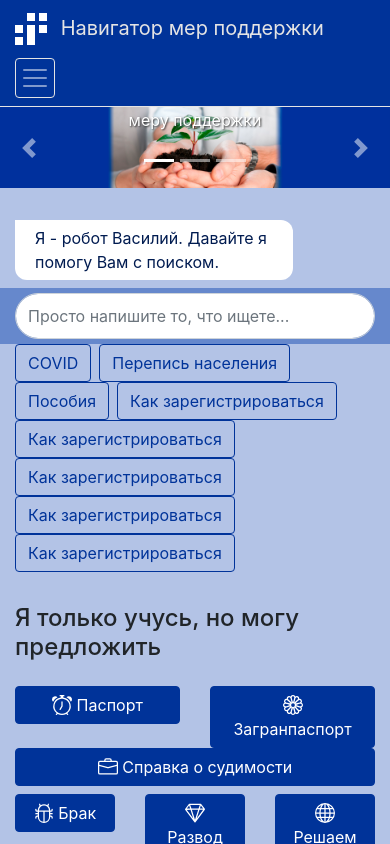
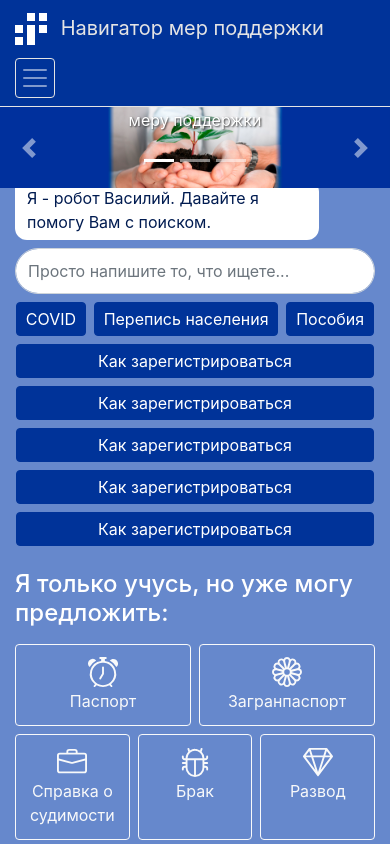
Before and after one commit to Archinsk/40_subsidy_bootstrapvue, a Vue app: page / in a window 390 px wide. Shown: the top 844 px of the page. Built offline with nearby package versions, Linux system fonts and the light colour scheme.

Commit message:
start of flying robot

```diff
--- a/src/components/AnswerLink.vue
+++ b/src/components/AnswerLink.vue
@@ -1,7 +1,5 @@
 <template>
-    <div>
-        <router-link :to="this.link" class="answer-link">{{this.text}}</router-link>
-    </div>
+        <router-link :to="this.link" class="answer-link btn btn-primary">{{this.text}}</router-link>
 </template>
 
 <script>
--- a/src/components/AnswersBlock.vue
+++ b/src/components/AnswersBlock.vue
@@ -1,13 +1,15 @@
 <template>
-    <div class="answer-section row justify-content-end mb-3">
-        <div class="col col-lg-9">
-            <b-button class="mr-2" variant="outline-secondary"
+    <div class="container">
+        <div class="answer-section row justify-content-end">
+            <div class="answers-list col-lg-9">
+                <b-button variant="primary"
                           v-for="item of faq"
                           :key="item.id"
                           @click="$emit('quick-question', item.question)"
                 >
                     {{ item.question }}
                 </b-button>
+            </div>
         </div>
     </div>
 </template>
@@ -33,5 +35,22 @@
 </script>
 
 <style lang="scss" scoped>
+    $gap: 1rem;
+
+    .answers-list {
+        display: flex;
+        flex-wrap: wrap;
+        padding-top: 0.1875rem;
+        padding-left: 0.75rem;
+        padding-right: 0.75rem;
+
+        > * {
+            padding: 0.25em 0.5em;
+            flex-grow: 1;
+            margin-left: $gap/4;
+            margin-right: $gap/4;
+            margin-bottom: $gap/2;
+        }
+    }
 
 </style>
--- /dev/null
+++ b/src/components/Chat.vue
@@ -0,0 +1,39 @@
+<template>
+    <div class="chat">
+        <div class="container">
+            <ChatHeader v-show="isActive" @close-chat="$emit('close-chat')"></ChatHeader>
+            <ChatBoard :isActive="isActive" :isFlying="isFlying" :messages="messages"></ChatBoard>
+            <SearchForm :quest="quest" @add-quest="$emit('add-quest', $event)"
+                        @focus-input="$emit('focus-input')"></SearchForm>
+        </div>
+    </div>
+</template>
+
+<script>
+    import ChatHeader from "@/components/ChatHeader";
+    import ChatBoard from "@/components/ChatBoard";
+    import SearchForm from "@/components/SearchForm";
+
+    export default {
+        name: "Chat",
+        components: {
+            ChatHeader,
+            ChatBoard,
+            SearchForm,
+        },
+        props: [
+            'isActive',
+            'isFlying',
+            'messages',
+            'quest',
+        ],
+        methods: {},
+        data() {
+            return {}
+        }
+    }
+</script>
+
+<style lang="scss" scoped>
+
+</style>
--- a/src/components/ChatBoard.vue
+++ b/src/components/ChatBoard.vue
@@ -1,25 +1,17 @@
 <template>
     <div class="chat-section row">
-        <div class="col-3 d-none d-lg-block position-relative">
+        <div class="col-3 d-none d-lg-block">
             <img id="botWaiting" class="position-absolute" :class="{active: isActive}" src="@/assets/robot.png" alt="">
         </div>
-        <div class="chatField col col-lg-6 position-relative" :class="{active: isActive}">
-            <b-button v-if="chatActive" @click="$emit('close-chat')" class="closeBtn mt-3">
-                <b-icon
-                        icon="x-circle"
-                        aria-hidden="true"
-                ></b-icon>
-            </b-button>
-            <div class="position-absolute replics-list">
+        <div :class="'chatField col-lg-9 ' + chatFieldClass()">
             <b-alert v-for="message of messages" :key="message.id" :variant="getAuthor(message.author)" show>
                 <div v-if="message.findedAnswers">
-                        Вот, что я нашел:
+                    <div>Вот, что я нашел:</div>
                     <AnswerLink v-for="answ of message.findedAnswers" :key="answ.content" :link="answ.link"
                                 :text="answ.content"></AnswerLink>
                 </div>
                 {{ message.content }}
             </b-alert>
-            </div>
         </div>
     </div>
 </template>
@@ -37,29 +29,44 @@
                 linked: "https://ya.ru",
                 texted: "Грант для ученых",
 
-                // chatActive: false,
-            }
-        },
-        // watch: {
-        //     isActive: function () {
-        //         console.log('Смена состояния чата')
-        //         this.chatActive = this.isActive
-        //     }
-        // },
-        computed: {
-            chatActive: function () {
-                return this.isActive
             }
         },
         props: [
             'isActive',
+            'isFlying',
             'messages',
         ],
+        computed: {
+
+        },
         methods: {
             getAuthor(author) {
                 return author === 'bot' ? 'primary' : 'danger'
+            },
+            // flyingBot() {
+            //     console.log('isActive = ', this.isActive);
+            //     if (this.isActive) {
+            //         setTimeout(function () {return true}, 2000)
+            //     } else {
+            //         setTimeout(function () {return false}, 2000)
+            //         }
+            // }
+            chatFieldClass() {
+                let act = this.isActive;
+                let fly = this.isFlying;
+                console.log('act - ' + act + ', fly - ' + fly) + fly;
+                if (act && fly) {
+                    return "active flying"
+                } else if (!act && !fly) {
+                    return ''
+                } else if (act && !fly){
+                    return 'active'
+                } else if (!act && fly) {
+                    return 'flying'
                 }
             }
+        },
+
     }
 </script>
 
@@ -69,11 +76,11 @@
     $user-color: #ACC0E6;
 
     .chat-section {
-
+        background-color: $back-color;
 
         #botWaiting {
             width: 60%;
-            bottom: -100%;
+            bottom: -270%;
             left: 20%;
             margin: auto;
 
@@ -83,48 +90,42 @@
         }
 
         .chatField {
-            background-color: #b3c3e6;
-            height: 100px;
-            transition: height 2.0s;
+            height: 3.4375rem;
+            display: flex;
+            flex-direction: column;
+            justify-content: end;
+            transition: height 1.0s;
             overflow-y: auto;
+            padding-top: 1rem;
 
             &.active {
                 background-color: #6688CC;
-                height: 600px;
+                height: calc(100vh - 7rem);
+                padding-top: 0;
             }
 
-            .replics-list {
-                bottom: 0;
-                width: 95%;
-                margin-top: auto;
+            .alert {
+                display: inline-block;
+                border: none;
+                padding: 0.375rem 0.75rem;
+                max-width: calc(100% - 3.5rem);
+                margin-bottom: 0.5rem;
 
-                .alert {
-                    border: none;
-                    padding-top: 0.375rem;
-                    padding-bottom: 0.375rem;
-                    margin-bottom: 0.5rem;
+                &:last-child {
+                    margin-bottom: 0.1875rem;
+                }
             }
 
             .alert-primary {
                 background-color: $bot-color;
-                    width: 75%;
                 border-radius: 0 0.75rem 0.75rem;
+                align-self: start;
             }
 
             .alert-danger {
                 background-color: $user-color;
-                    width: 75%;
-                    margin-left: auto;
                 border-radius: 0.75rem 0.75rem 0;
-                }
-            }
-
-            .closeBtn {
-                margin-left: auto;
-                position: absolute;
-                top: 0;
-                right: 0;
-                z-index: 100;
+                align-self: end;
             }
         }
     }
--- /dev/null
+++ b/src/components/ChatHeader.vue
@@ -0,0 +1,58 @@
+<template>
+    <div class="chat-header">
+        <img src="@/assets/robot_avatar.png" alt="" class="chatHeaderAvatar rounded-circle d-lg-none">
+        <div class="chatHeaderTitle d-lg-none">Робот Василий</div>
+        <b-button @click="$emit('close-chat')" class="closeBtn rounded-circle">
+            <b-icon
+                    icon="x-circle"
+                    aria-hidden="true"
+            ></b-icon>
+        </b-button>
+    </div>
+</template>
+
+<script>
+    export default {
+        name: "ChatHeader"
+    }
+</script>
+
+<style lang="scss" scoped>
+    $basic-color: #003399;
+    $active-color: #fff;
+    $gap: 1rem;
+
+    .chat-header {
+        height: 3.5rem;
+        padding-top: $gap/16*5;
+        padding-bottom: $gap/16*5;
+        display: flex;
+        align-items: center;
+
+        .chatHeaderAvatar {
+            background-color: $basic-color;
+            height: 100%;
+
+        }
+
+        .chatHeaderTitle {
+            margin-left: $gap/2;
+            color: $active-color;
+            font-weight: bolder;
+        }
+
+        .closeBtn {
+            margin-left: auto;
+            top: 0;
+            right: 0;
+            z-index: 100;
+            padding: 0.625rem 0.75rem;
+
+            @media (min-width: 992px) {
+                border-radius: 0.25rem!important;
+            }
+        }
+    }
+
+
+</style>
--- a/src/components/FeaturesBlock.vue
+++ b/src/components/FeaturesBlock.vue
@@ -1,13 +1,17 @@
 <template>
-    <div class="feature-section row justify-content-end">
-        <div class="col col-lg-9">
-            <h4 class="features-title mt-3 mb-4">Я только учусь, но могу предложить</h4>
-            <div v-for="n in rows" :key="n" class="row mb-2">
-                <div v-for="feature of partOfArray(features, (n-1)*columns+1, columns)" :key="feature.id" class="feature col">
-                    <b-button block :href="feature.link">
-                        <b-icon :icon="feature.icon" aria-hidden="true"></b-icon>
-                        {{ feature.title }}
-                    </b-button>
+    <div class="container">
+        <div class="feature-section row justify-content-end">
+            <div class="col-lg-9">
+                <h4 class="features-title">Я только учусь, но уже могу предложить:</h4>
+                <div v-for="n in rows" :key="n" class="row">
+                    <div v-for="feature of partOfArray(features, (n-1)*columns+1, columns)" :key="feature.id"
+                         class="feature col">
+                        <b-button variant="outline-light" block :href="feature.link">
+                            <b-icon :icon="feature.icon" aria-hidden="true" style="width: 1.5em; height: 1.5em"></b-icon>
+                            <br>
+                            {{ feature.title }}
+                        </b-button>
+                    </div>
                 </div>
             </div>
         </div>
@@ -19,20 +23,30 @@
         name: "FeaturesBlock",
         data() {
             return {
-                columns: 3,
+                columns: 6,
                 features: [
-                    {id:1, title:"Паспорт", icon:"alarm", link:"https://www.gosuslugi.ru/600102/1/form"},
-                    {id:2, title:"Загранпаспорт", icon:"flower1", link:"https://www.gosuslugi.ru/600101/1/form"},
-                    {id:3, title:"Справка о судимости", icon:"briefcase", link:"https://www.gosuslugi.ru/600103/1/form"},
-                    {id:4, title:"Брак", icon:"bug", link:"https://www.gosuslugi.ru/600105/1/form"},
-                    {id:5, title:"Развод", icon:"gem", link:"https://www.gosuslugi.ru/600106/1/form"},
-                    {id:6, title:"Решаем вместе", icon:"globe", link:"https://www.gosuslugi.ru/help/obratitsya_v_pos"},
+                    {id: 1, title: "Паспорт", icon: "alarm", link: "https://www.gosuslugi.ru/600102/1/form"},
+                    {id: 2, title: "Загранпаспорт", icon: "flower1", link: "https://www.gosuslugi.ru/600101/1/form"},
+                    {
+                        id: 3,
+                        title: "Справка о судимости",
+                        icon: "briefcase",
+                        link: "https://www.gosuslugi.ru/600103/1/form"
+                    },
+                    {id: 4, title: "Брак", icon: "bug", link: "https://www.gosuslugi.ru/600105/1/form"},
+                    {id: 5, title: "Развод", icon: "gem", link: "https://www.gosuslugi.ru/600106/1/form"},
+                    {
+                        id: 6,
+                        title: "Решаем вместе",
+                        icon: "globe",
+                        link: "https://www.gosuslugi.ru/help/obratitsya_v_pos"
+                    },
                 ],
             }
         },
         computed: {
             rows() {
-                return Math.ceil(this.features.length/this.columns)
+                return Math.ceil(this.features.length / this.columns)
             },
         },
         methods: {
@@ -45,5 +59,37 @@
 </script>
 
 <style lang="scss" scoped>
+    $col-gap: 0.5rem;
+
+    .feature-section {
+        padding-bottom: 0.5rem;
+
+        .features-title {
+            color: white;
+            margin-top: 1rem;
+            margin-bottom: 1rem;
+        }
+
+        .row {
+            margin-left: -$col-gap/2;
+            margin-right: -$col-gap/2;
+
+
+            .feature {
+                padding-left: $col-gap/2;
+                padding-right: $col-gap/2;
+                margin-bottom: $col-gap;
+
+                a {
+                    height: 100%;
+                    margin-top: auto;
+                    margin-bottom: auto;
+                    padding-top: 0.75rem;
+                    padding-bottom: 0.75rem;
+                }
+            }
+        }
+
+    }
 
 </style>
--- a/src/components/SearchForm.vue
+++ b/src/components/SearchForm.vue
@@ -1,7 +1,7 @@
 <template>
     <div class="search-section row justify-content-end">
 
-        <div class="col-lg-9">
+        <div class="searchBlock col-lg-9">
             <b-form :class="textInField" @submit="onSubmit">
                 <b-form-group id="inputGroupQuestion" label="" label-for="inputGroupQuestion">
                     <b-form-input
@@ -14,7 +14,6 @@
                             :class="roundedPill"
                             @focus="$emit('focus-input')"
                     ></b-form-input>
-
                 </b-form-group>
                 <b-button type="submit" class="rounded-circle">
                     <b-icon icon="arrow-right-short" aria-hidden="true"></b-icon>
@@ -58,7 +57,8 @@
                 if (this.inputValue.trim()) {
                     console.log('Работает');
                     this.textInField = "isActive"
-                } else {
+                }
+                else {
                     console.log('В поле пусто')
                     this.textInField = ""
                 }
@@ -73,10 +73,14 @@
 
 <style lang="scss">
     $form-gap: 0.3125rem;
+    $chat-color: #6688CC;
 
     .search-section {
-        background-color: #6688CC;
+        background-color: $chat-color;
+
+        .searchBlock {
             overflow: hidden;
+
 
             form {
                 display: flex;
@@ -91,15 +95,24 @@
                     #inputQuestion {
                         height: 2.875rem;
                         width: 100%;
+
+                        @media (min-width: 992px) {
+                            border-radius: 0.25rem!important;
+                        }
+
+                        &:focus {
+                            box-shadow: none;
+                            border-color: #ced4da;
+                        }
                     }
                 }
 
                 &.isActive {
                     #inputGroupQuestion {
-                    margin-right: $form-gap;
+                        margin-right: $form-gap*2;
                         flex-grow: 1;
 
-                    &>div {
+                        & > div {
                             flex-grow: 1;
                         }
                     }
@@ -110,13 +123,17 @@
                     padding-bottom: 0.625rem;
                     margin-right: -4.4375rem;
                     transition: margin-right 1s;
+
+                    @media (min-width: 992px) {
+                        border-radius: 0.25rem!important;
+                    }
                 }
 
                 &.isActive {
                     .btn {
                         margin-right: 0;
                     }
-
+                }
             }
         }
     }
--- a/src/views/HomeS.vue
+++ b/src/views/HomeS.vue
@@ -4,20 +4,18 @@
 
         <main class="content">
 
-        <section v-if="!chatIsActive" class="slider">
+            <section v-show="!chatIsActive" class="slider">
                 <Slider></Slider>
             </section>
 
             <section class="bot">
-            <div class="container">
-                <ChatBoard :isActive="chatIsActive" :messages="replicsList" @close-chat="closeChat"></ChatBoard>
-                <SearchForm :quest="inputText" @focus-input="focusInput" @add-quest="addQuest($event)"></SearchForm>
-                <AnswersBlock v-if="!chatIsActive" @quick-question="enterQuestion($event)"></AnswersBlock>
-                <FeaturesBlock v-if="!chatIsActive"></FeaturesBlock>
-            </div>
+                <Chat :isActive="chatIsActive" :isFlying="flyingRobot" :messages="replicsList" @close-chat="closeChat" :quest="inputText"
+                      @focus-input="focusInput" @add-quest="addQuest($event)"></Chat>
+                <AnswersBlock v-show="!chatIsActive" @quick-question="enterQuestion($event)"></AnswersBlock>
+                <FeaturesBlock v-show="!chatIsActive"></FeaturesBlock>
             </section>
 
-        <section v-if="!chatIsActive" class="advantages">
+            <section v-show="!chatIsActive" class="advantages">
                 <div class="advantages__wrapper container">
                     <h2 class="advantages__header text-center py-2">Наши преимущества</h2>
 
@@ -71,7 +69,7 @@
                 </div>
             </section>
 
-        <section v-if="!chatIsActive" class="news mb-2">
+            <section v-show="!chatIsActive" class="news mb-2">
                 <div class="news__wrapper container">
                     <h2 class="news__header text-center py-2">Новости</h2>
 
@@ -96,7 +94,8 @@
                                     <h5 class="card-title">Territorial development strategy</h5>
                                     <p class="card-text">
                                         Конференция по Стратегии комплексного развития территорий соберет
-                                    экспертное сообщество и реальные кейсы на примере которых будут рассмотрены вопросы
+                                        экспертное сообщество и реальные кейсы на примере которых будут рассмотрены
+                                        вопросы
                                         территориального планирования, земельного администрирования, технического
                                         регулирования
                                         и деятельности по улучшению бизнес-климата
@@ -121,7 +120,8 @@
                             <div class="card h-100">
                                 <img src="@/assets/default.jpg" class="card-img-top" alt="...">
                                 <div class="card-body">
-                                <h5 class="card-title">МАСТЕР - КЛАСС "ОСНОВЫ ИНВЕСТИЦИОННОЙ ГРАМОТНОСТИ В 21 ВЕКЕ" от
+                                    <h5 class="card-title">МАСТЕР - КЛАСС "ОСНОВЫ ИНВЕСТИЦИОННОЙ ГРАМОТНОСТИ В 21 ВЕКЕ"
+                                        от
                                         Rocket University</h5>
                                     <p class="card-text">
                                         Погружение в мир современных финансов. Инструменты инвестиций. Игра - симуляция
@@ -138,7 +138,8 @@
                                     <h5 class="card-title">Digital Transformation Day 2021</h5>
                                     <p class="card-text">
                                         В ходе конференции предлагается обсудить следующий круг вопросов:
-                                    Цифровая трансформация бизнеса крупной компании как комплексный взгляд на сложную
+                                        Цифровая трансформация бизнеса крупной компании как комплексный взгляд на
+                                        сложную
                                         многоаспектную структуру деятельности.
                                     </p>
                                 </div>
@@ -173,7 +174,8 @@
                             <div class="card h-100">
                                 <img src="@/assets/default.jpg" class="card-img-top" alt="...">
                                 <div class="card-body">
-                                <h5 class="card-title">Мастер-класс по личностному росту на тему: "Мотивация в работе с
+                                    <h5 class="card-title">Мастер-класс по личностному росту на тему: "Мотивация в
+                                        работе с
                                         командой"</h5>
                                     <p class="card-text">
                                         Обучающее мероприятие, направленное на разработку общественных
@@ -190,15 +192,14 @@
             </section>
 
         </main>
-    <Footer v-if="!chatIsActive"/>
+        <Footer v-show="!chatIsActive"/>
     </div>
 </template>
 
 <script>
     import HeaderOffcavas from "@/components/HeaderOffcavas";
     import Slider from "@/components/Slider";
-    import ChatBoard from "@/components/ChatBoard";
-    import SearchForm from "@/components/SearchForm";
+    import Chat from "@/components/Chat";
     import AnswersBlock from "@/components/AnswersBlock";
     import FeaturesBlock from "@/components/FeaturesBlock";
     import Footer from "@/components/Footer";
@@ -210,8 +211,7 @@
         components: {
             HeaderOffcavas,
             Slider,
-            ChatBoard,
-            SearchForm,
+            Chat,
             AnswersBlock,
             FeaturesBlock,
             Footer,
@@ -250,14 +250,24 @@
                     },
                     {
                         id: 3, keywords: ['грант'], answers: [
-                            {content: 'Гранты в форме субсидий в сфере научной и инновационной деятельности', link: './subsidyinfo1'},
-                            {content: 'Гранты в форме субсидии на развитие инновационного проекта', link: './subsidyinfo2'},
-                            {content: 'Гранты субъектам малого и среднего предпринимательства на реализацию проектов в приоритетных сферах экономики', link: './subsidyinfo3'}
+                            {
+                                content: 'Гранты в форме субсидий в сфере научной и инновационной деятельности',
+                                link: './subsidyinfo1'
+                            },
+                            {
+                                content: 'Гранты в форме субсидии на развитие инновационного проекта',
+                                link: './subsidyinfo2'
+                            },
+                            {
+                                content: 'Гранты субъектам малого и среднего предпринимательства на реализацию проектов в приоритетных сферах экономики',
+                                link: './subsidyinfo3'
+                            }
                         ]
                     },
 
                 ],
-                chatIsActive: false
+                chatIsActive: false,
+                flyingRobot: false,
             }
         },
 
@@ -273,17 +283,26 @@
 
         methods: {
             focusInput() {
-                this.chatIsActive = true
+                this.chatIsActive = true;
+                setTimeout(this.fly, 1000);
+            },
+            fly() {
+                this.flyingRobot=true;
+            },
+            dontfly() {
+                this.chatIsActive = !this.chatIsActive
             },
             closeChat() {
                 this.inputText = '';
                 if (this.chatIsActive) {
-                    this.chatIsActive = !this.chatIsActive
+                    this.flyingRobot=false;
+                    setTimeout(this.dontfly, 1000);
                 }
             },
             enterQuestion(question) {
                 this.inputText = question;
                 this.chatIsActive = true;
+                setTimeout(this.fly, 1000);
             },
             addQuest(inputValue) {
                 let quest = {
@@ -309,7 +328,7 @@
                     };
                 } else {
                     answer = {
-                        author: "bot", content: 'Извините'
+                        author: "bot", content: 'Извините, я ничего не нашёл.'
                         // , я ничего не нашел
                     };
                 }
@@ -325,13 +344,13 @@
 </script>
 
 <style lang="scss" scoped>
-
+    $back-color: #6688CC;
 
     .content {
 
         .bot {
             overflow: hidden;
-            background-color: #b3c3e6;
+            background-color: $back-color;
         }
 
         .advantages {
```
Also changed, not shown: src/assets/robot_avatar.png (added). Lines whose indentation alone changed are shown as unchanged.
